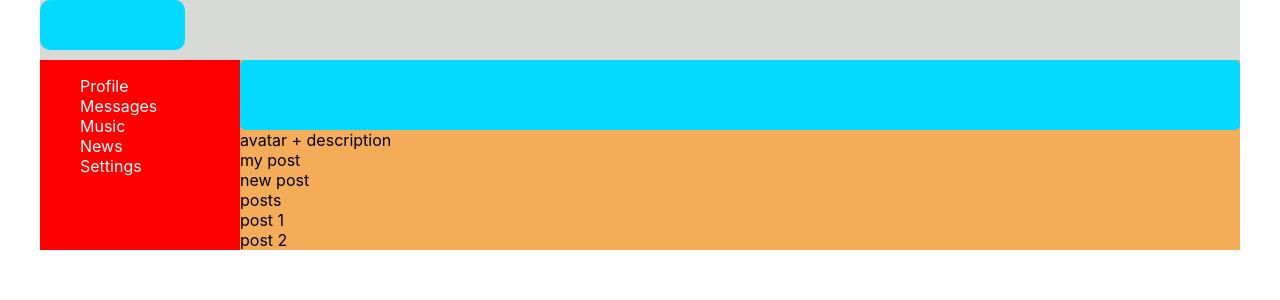
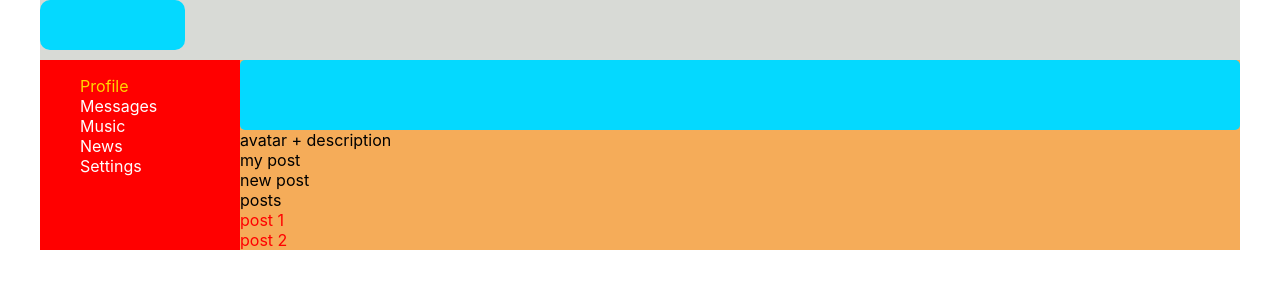
Before and after one commit to Mayday2020/React, a React (Create React App) app: page / in a window 1280 px wide. Shown: the top 300 px of the page. Built offline with nearby package versions, Linux system fonts and the light colour scheme.

Commit message:
lesson14_cssmodule

```diff
--- a/src/App.css
+++ b/src/App.css
@@ -8,34 +8,3 @@
   grid-template-columns: 2fr 10fr;
   /*grid-gap: 10px;*/
 }
-.header {
-  grid-area: h;
-  background-color: rgb(216, 218, 214);
-}
-.header-icon {
-  width: 145px;
-  height: 50px;
-  background-color: rgb(4, 217, 255);
-  border-radius: 10px;
-}
-.nav {
-  grid-area: n;
-  background-color: red;
-}
-.nav li a {
-  text-decoration: none;
-  color: #fff;
-}
-.sidebar {
-  list-style-type: none;
-}
-.content {
-  grid-area: c;
-  background-color: rgb(245, 172, 89);
-}
-.content-img {
-  width: 100%;
-  height: 70px;
-  border-radius: 5px;
-  background-color:rgb(4, 217, 255);;
-}
--- a/src/components/Header.jsx
+++ b/src/components/Header.jsx
@@ -1,8 +1,8 @@
-
+import classes from './Header.module.css';
 
 const Header = () => {
-    return <header className="header">
-        <div className="header-icon"></div>
+    return <header className={classes.header}>
+        <div className={classes.icon}></div>
     </header>
 }
 
--- /dev/null
+++ b/src/components/Header.module.css
@@ -0,0 +1,10 @@
+.header {
+    grid-area: h;
+    background-color: rgb(216, 218, 214);
+  }
+  .icon {
+    width: 145px;
+    height: 50px;
+    background-color: rgb(4, 217, 255);
+    border-radius: 10px;
+  }
--- a/src/components/Navbar.jsx
+++ b/src/components/Navbar.jsx
@@ -1,13 +1,13 @@
-
+import classes from'./Navbar.module.css';
 
 const Navbar = () => {
-    return <nav className="nav">
-        <ul className="sidebar">
-            <li><a href="#">Profile</a></li>
-            <li><a href="#">Messages</a></li>
-            <li><a href="#">Music</a></li>
-            <li><a href="#">News</a></li>
-            <li><a href="#">Settings</a></li>
+    return <nav className={classes.nav}>
+        <ul className={classes.sidebar}>
+            <li className={classes.item}><a href="#" className={classes.active}>Profile</a></li>
+            <li className={classes.item}><a href="#">Messages</a></li>
+            <li className={classes.item}><a href="#">Music</a></li>
+            <li className={classes.item}><a href="#">News</a></li>
+            <li className={classes.item}><a href="#">Settings</a></li>
         </ul>
     </nav>
 }
--- /dev/null
+++ b/src/components/Navbar.module.css
@@ -0,0 +1,16 @@
+
+
+.nav {
+    grid-area: n;
+    background-color: red;
+  }
+.item a {
+    text-decoration: none;
+    color: #fff;
+  }
+.item a.active {
+  color: gold;
+}
+.sidebar {
+    list-style-type: none;
+  }
--- a/src/components/Profile.jsx
+++ b/src/components/Profile.jsx
@@ -1,8 +1,8 @@
-
+import classes from './Profile.module.css';
 
 const Profile = () => {
-    return <div className="content">
-        <div className="content-img"></div>
+    return <div className={classes.content}>
+        <div className={classes.content_img}></div>
         <div className="avatar-img">
             avatar + description
     </div>
@@ -13,8 +13,8 @@ const Profile = () => {
       </div>
             <div>
                 posts
-        <div>post 1</div>
-                <div>post 2</div>
+                <div className={classes.item}>post 1</div>
+                <div className={classes.item}>post 2</div>
             </div>
         </div>
     </div>
--- /dev/null
+++ b/src/components/Profile.module.css
@@ -0,0 +1,14 @@
+
+.content {
+    grid-area: c;
+    background-color: rgb(245, 172, 89);
+  }
+  .content_img {
+    width: 100%;
+    height: 70px;
+    border-radius: 5px;
+    background-color:rgb(4, 217, 255);;
+  }
+  .item {
+    color: red;
+  }
```
Also changed, not shown: 1 other file (tests, documents, lock files or other folders).
